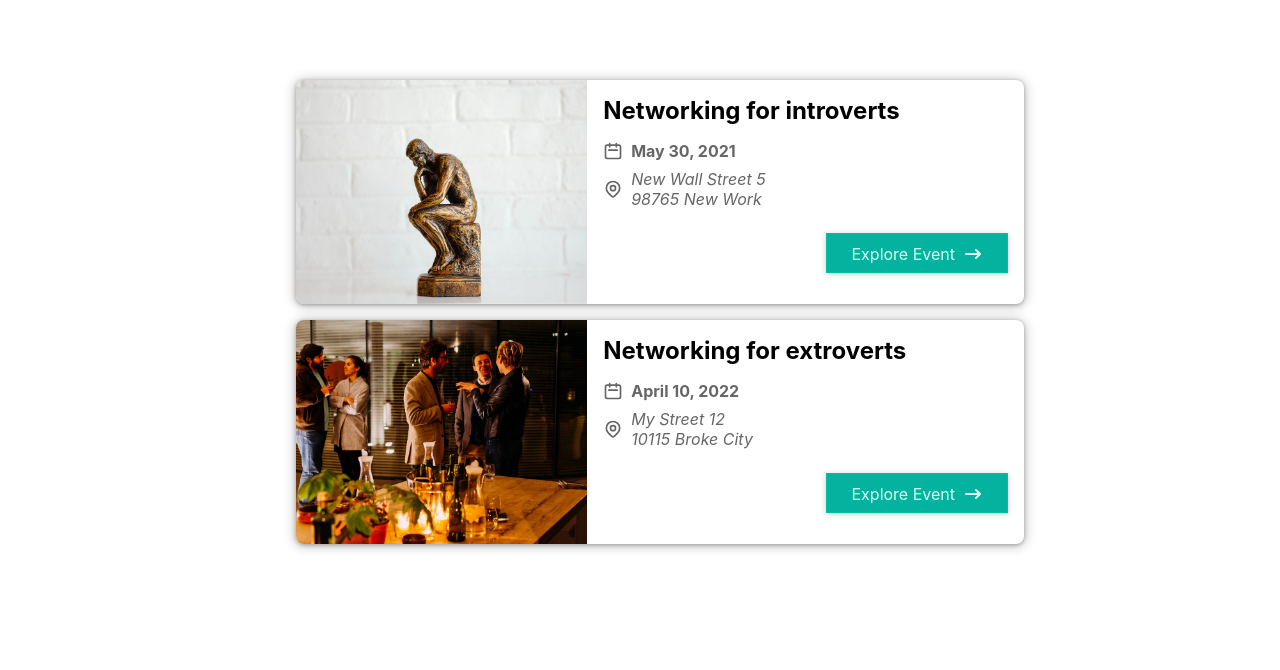
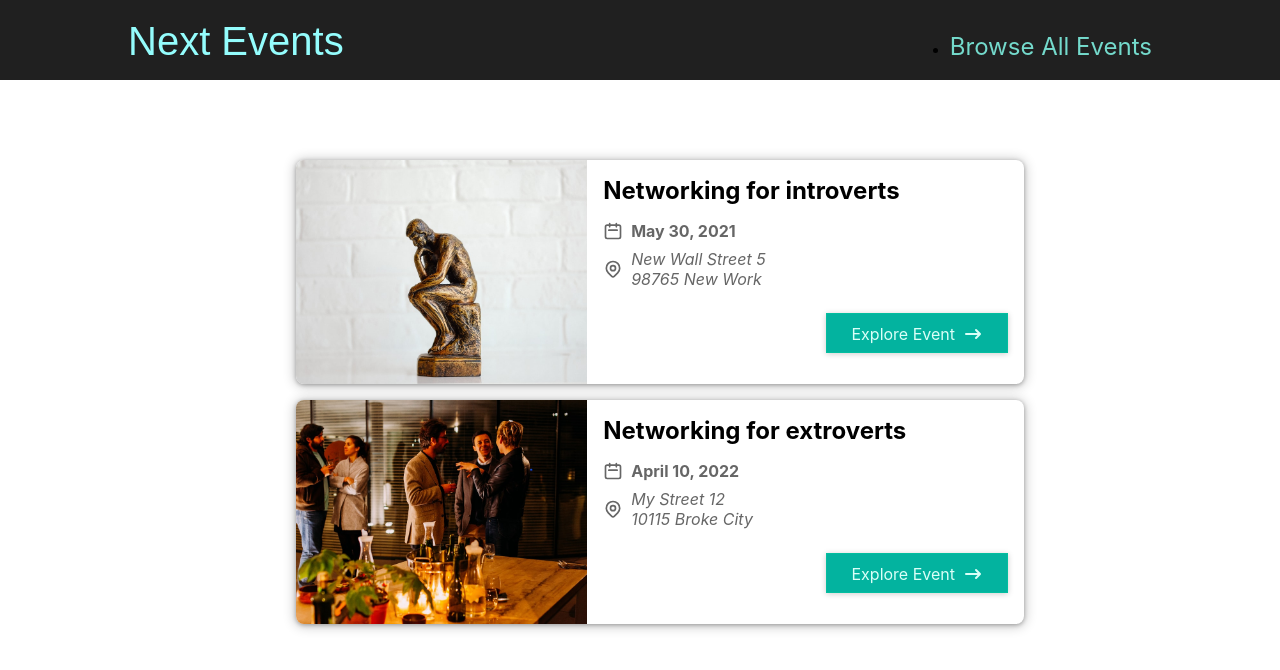
Before and after one commit to amatureApePractice/nextjsPractice1, a Next.js app: page / in a window 1280 px wide. Shown: the top 670 px of the page. Built offline with nearby package versions, Linux system fonts and the light colour scheme.

Commit message:
navbar + styling

```diff
--- /dev/null
+++ b/components/layout/layout.js
@@ -0,0 +1,14 @@
+import { Fragment } from 'react';
+
+import MainHeader from './main-header';
+
+export default function Layout(props) {
+  return (
+    <Fragment>
+      <MainHeader />
+      <main>
+        {props.children}
+      </main>
+    </Fragment>
+  )
+}
--- /dev/null
+++ b/components/layout/main-header.js
@@ -0,0 +1,23 @@
+import Link from 'next/link';
+import classes from './main-header.module.css';
+
+export default function MainHeader() {
+  return (
+    <header className={classes.header}>
+      <div className={classes.logo}>
+        <Link href='/'>
+          Next Events
+        </Link>
+      </div>
+      <nav className={classes.navigation}>
+        <ul>
+          <li>
+            <Link href='/events'>
+              Browse All Events
+            </Link>
+          </li>
+        </ul>
+      </nav>
+    </header>
+  )
+}
--- /dev/null
+++ b/components/layout/main-header.module.css
@@ -0,0 +1,41 @@
+.header {
+  width: 100%;
+  display: flex;
+  justify-content: space-between;
+  align-items: baseline;
+  padding: 1rem 10%;
+  height: 5rem;
+  background-color: #202020;
+}
+
+.logo {
+  font-size: 1.5rem;
+  color: white;
+  font-family: 'Fira', sans-serif;
+  height: 100%;
+  display: flex;
+  justify-content: center;
+  align-items: center;
+  color: #94fdfd;
+}
+
+.logo a {
+  text-decoration: none;
+  color: #94fdfd;
+}
+
+.navigation a {
+  text-decoration: none;
+  color: #74dacc;
+  font-size: 1rem;
+}
+
+@media (min-width: 768px) {
+  .logo {
+    font-size: 2.5rem;
+  }
+
+  .navigation a {
+    font-size: 1.5rem;
+  }
+}
--- a/pages/_app.js
+++ b/pages/_app.js
@@ -1,7 +1,12 @@
-import '../styles/globals.css'
+import '../styles/globals.css';
+import Layout from '../components/layout/layout'
 
 function MyApp({ Component, pageProps }) {
-  return <Component {...pageProps} />
+  return (
+    <Layout>
+      <Component {...pageProps} />
+    </Layout>
+  )
 }
 
 export default MyApp
```
